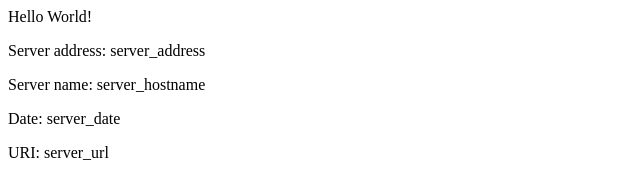
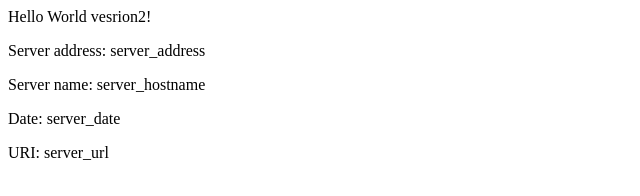
Before and after one commit to tsunaya/eks-example, a plain HTML site: page src/index.html in a window 1280 px wide. Shown: the full height of the page, 0-640 px from the left. Drawn offline with Linux system fonts and the light colour scheme.

Commit message:
v2 Updating home page

```diff
--- a/src/index.html
+++ b/src/index.html
@@ -1,8 +1,8 @@
 <head>
-<title>Hello World</title>
+<title>Hello World Version2</title>
 </head>
 <div class="info">
-<h>Hello World!</h>
+<h>Hello World vesrion2!</h>
 <p><span>Server&nbsp;address:</span> <span>server_address</span></p>
 <p><span>Server&nbsp;name:</span> <span>server_hostname</span></p>
 <p class="smaller"><span>Date:</span> <span>server_date</span></p>
```
